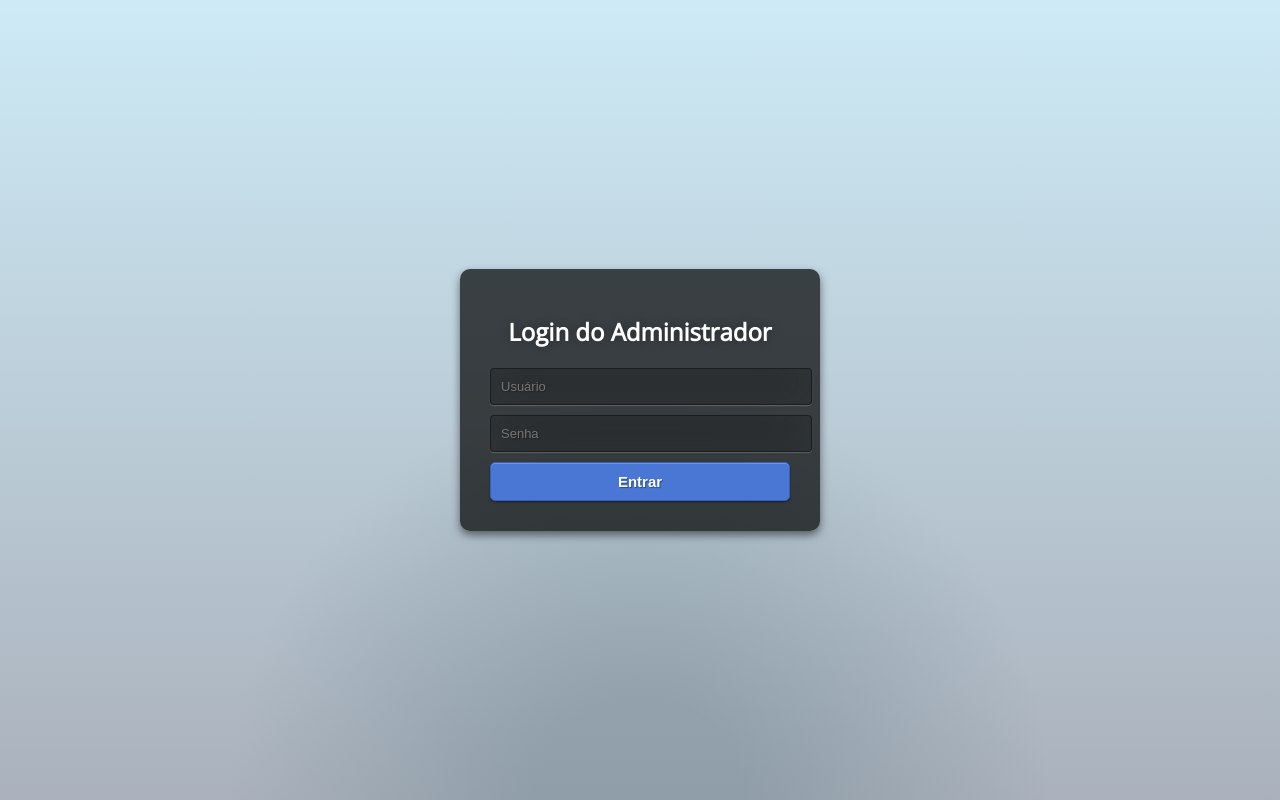
After one commit to Mateus150322/espaco_lazer, a PHP site: page /login.php in a window 1280 px wide. The commit adds this page. Run offline with PHP 8.4, Linux system fonts and the light colour scheme.

Commit message:
Login admin

```diff
--- a/ApresentacaoEspaco.html
+++ b/ApresentacaoEspaco.html
@@ -80,6 +80,8 @@
             <h3>Entre em Contato</h3>
             <p>Telefone: (99) 99999-9999</p>
             <p>Email: contato@espacolazer.com</p>
+        <a href="login.php" class="botao-adm">Área do Administrador</a>
+
         </div>
     </footer>
 </body>
--- /dev/null
+++ b/css/login.css
@@ -0,0 +1,83 @@
+/* Importa a fonte */
+@import url(https://fonts.googleapis.com/css?family=Open+Sans);
+
+/* Estilos Gerais */
+body {
+    display: flex;
+    justify-content: center;
+    align-items: center;
+    height: 100vh;
+    margin: 0;
+    font-family: 'Open Sans', sans-serif;
+    background: #092756;
+    background: radial-gradient(circle at bottom, rgba(104,128,138,0.4) 10%, rgba(138,114,76,0) 40%), linear-gradient(to bottom, rgba(57,173,219,0.25) 0%, rgba(42,60,87,0.4) 100%);
+}
+
+/* Container do login */
+.login {
+    background: rgba(0, 0, 0, 0.7);
+    padding: 30px;
+    border-radius: 10px;
+    width: 300px;
+    text-align: center;
+    box-shadow: 0 4px 8px rgba(0, 0, 0, 0.5);
+}
+
+/* Título */
+.login h1 {
+    color: #fff;
+    text-shadow: 0 0 10px rgba(0, 0, 0, 0.3);
+    font-size: 24px;
+    margin-bottom: 20px;
+}
+
+/* Campos de Entrada */
+input[type="text"],
+input[type="password"] {
+    width: 100%;
+    padding: 10px;
+    margin-bottom: 10px;
+    background: rgba(0, 0, 0, 0.3);
+    border: 1px solid rgba(0, 0, 0, 0.3);
+    color: #fff;
+    border-radius: 4px;
+    box-shadow: inset 0 -5px 45px rgba(100, 100, 100, 0.2), 0 1px 1px rgba(255, 255, 255, 0.2);
+    font-size: 13px;
+    outline: none;
+    text-shadow: 1px 1px 1px rgba(0, 0, 0, 0.3);
+    transition: box-shadow .5s ease;
+}
+
+input[type="text"]:focus,
+input[type="password"]:focus {
+    box-shadow: inset 0 -5px 45px rgba(100, 100, 100, 0.4), 0 1px 1px rgba(255, 255, 255, 0.2);
+}
+
+/* Botão de Login */
+.btn {
+    display: inline-block;
+    width: 100%;
+    padding: 10px;
+    font-size: 15px;
+    font-weight: bold;
+    color: #ffffff;
+    background-color: #4a77d4;
+    border: 1px solid #3762bc;
+    border-radius: 5px;
+    text-shadow: 1px 1px 1px rgba(0,0,0,0.4);
+    box-shadow: inset 0 1px 0 rgba(255, 255, 255, 0.2), 0 1px 2px rgba(0, 0, 0, 0.5);
+    cursor: pointer;
+    transition: background-color 0.3s, box-shadow 0.3s;
+}
+
+.btn:hover {
+    background-color: #3762bc;
+    box-shadow: 0 4px 8px rgba(0, 0, 0, 0.2);
+}
+
+/* Mensagem de erro */
+.error-message {
+    color: #ff0000;
+    text-align: center;
+    margin-top: 10px;
+}
--- /dev/null
+++ b/login.php
@@ -0,0 +1,31 @@
+<?php
+session_start();
+?>
+
+<!DOCTYPE html>
+<html lang="pt-br">
+<head>
+    <meta charset="UTF-8">
+    <meta name="viewport" content="width=device-width, initial-scale=1.0">
+    <title>Login do Administrador</title>
+    <link rel="stylesheet" href="css/login.css">
+</head>
+<body>
+    <div class="login">
+        <h1>Login do Administrador</h1>
+        <form action="login_action.php" method="POST">
+            <input type="text" name="usuario" placeholder="Usuário" required="required" />
+            <input type="password" name="senha" placeholder="Senha" required="required" />
+            <button type="submit" class="btn btn-primary btn-block btn-large">Entrar</button>
+
+            <!-- Exibe a mensagem de erro se a variável de sessão estiver definida -->
+            <?php
+            if (isset($_SESSION['erro_login'])) {
+                echo "<p class='error-message'>" . $_SESSION['erro_login'] . "</p>";
+                unset($_SESSION['erro_login']); // Remove a mensagem de erro da sessão
+            }
+            ?>
+        </form>
+    </div>
+</body>
+</html>
--- a/php/get_reservas_adm.php
+++ b/php/get_reservas_adm.php
@@ -28,4 +28,3 @@ foreach ($rows as $row) {
 }
 
 echo json_encode($reservas);
-?>
```
Also changed, not shown: AluguelEspaco.html (+18 -26 lines), AreaADM.html (deleted, +0 -51 lines), AreaADM.php (added, +66 -0 lines), css/styles.css (+15 -0 lines), login_action.php (added, +17 -0 lines), php/verificar_login.php (added, +16 -0 lines).
